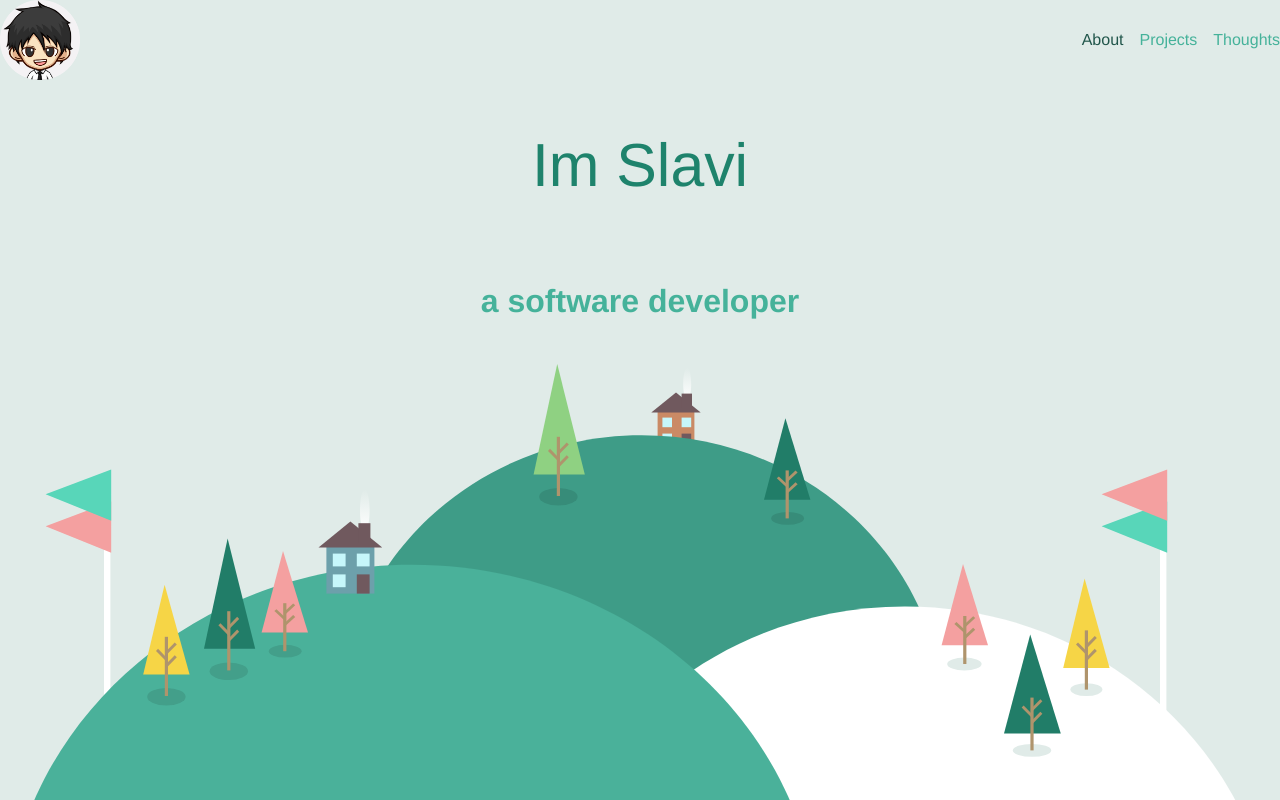
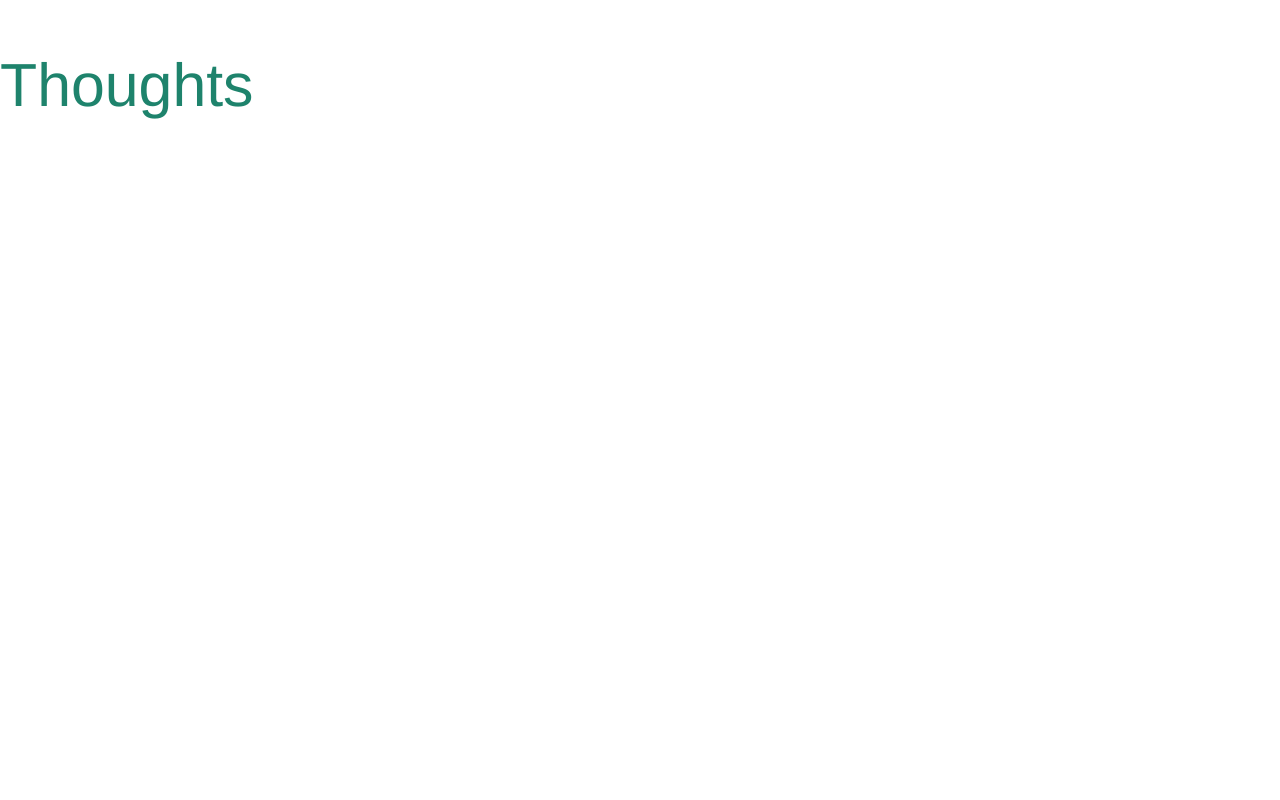
Before and after one commit to Slavi-Svec/portfolio-website, a React (Create React App) app in the folder portfolio/: page /thoughts in a window 1280 px wide. Shown: the top 800 px of the page. Built offline with nearby package versions, Linux system fonts and the light colour scheme.

Commit message:
Fix headings alignment

```diff
--- a/portfolio/public/index.html
+++ b/portfolio/public/index.html
@@ -3,6 +3,7 @@
   <head>
     <meta charset="utf-8" />
     <link rel="icon" href="%PUBLIC_URL%/faviconLogo.ico" />
+    <link href="https://fonts.googleapis.com/css2?family=Indie+Flower&display=swap" rel="stylesheet">
     <meta name="viewport" content="width=device-width, initial-scale=1" />
     <meta name="theme-color" content="#000000" />
     <meta
--- a/portfolio/src/App.js
+++ b/portfolio/src/App.js
@@ -13,11 +13,11 @@ import Text from './Components/Text/Text'
     <Router>
       <div>
         <Switch>
-          <Route path='/about'>
-            <About />
+          <Route path='/projects'>
+            <Projects />
           </Route>
-          <Route path='/users'>
-            <Users />
+          <Route path='/thoughts'>
+            <Thoughts />
           </Route>
           <Route path='/'>
             <HomePage />
@@ -28,12 +28,12 @@ import Text from './Components/Text/Text'
   )
 }
 
-function About() {
-  return <h2>About</h2>
+function Projects() {
+  return <h2>Projects</h2>
 }
 
-function Users() {
-  return <h2>Users</h2>
+function Thoughts() {
+  return <h2>Thoughts</h2>
 }
 
 export default App
--- a/portfolio/src/Components/Footer/styles.scss
+++ b/portfolio/src/Components/Footer/styles.scss
@@ -1,4 +1,4 @@
 .footer {
     background-color :#c5ded7;
-    padding-top: 184px;
+    padding-top: 150px;
 }
--- a/portfolio/src/Components/MessageButton/styles.scss
+++ b/portfolio/src/Components/MessageButton/styles.scss
@@ -1,7 +1,7 @@
 .messageButton {
     font-size: .8em;
     background: #45b29a;
-    padding: 2em 16em 1em 4em;
+    padding: 2em 6em 1em 3em;
     color: #1b7f69;
     text-decoration: none;
     margin: 1.5em 0 0;
--- a/portfolio/src/Components/Navigation/Navigation.jsx
+++ b/portfolio/src/Components/Navigation/Navigation.jsx
@@ -1,5 +1,6 @@
 import React from 'react'
 import { NavLink } from 'react-router-dom'
+import { Link } from "react-router-dom";
 import Image from '../Image/Image'
 import './styles.scss'
 import AvatarLogo from '../../Assets/AvatarLogo.png'
@@ -7,17 +8,19 @@ import AvatarLogo from '../../Assets/AvatarLogo.png'
 const Navigation = () => {
     return (
       <nav className="nav">
-        <Image className="nav__avatar" src={AvatarLogo}/>
+      <Link to="/">
+      <Image className="nav__avatar"   src={AvatarLogo}  />
+        </Link>
         <header>
           <ul className="nav__list">
             <li>
               <NavLink activeClassName="nav--active" className="nav__link" to='/'>About</NavLink>
             </li>
             <li>
-              <NavLink activeClassName="nav--active" className="nav__link" to='/about'>Projects</NavLink>
+              <NavLink activeClassName="nav--active" className="nav__link" to='/projects'>Projects</NavLink>
             </li>
             <li>
-              <NavLink activeClassName="nav--active" className="nav__link" to='/users'>Thoughts</NavLink>
+              <NavLink activeClassName="nav--active" className="nav__link" to='/thoughts'>Thoughts</NavLink>
             </li>
           </ul>
         </header>
--- a/portfolio/src/Components/Text/styles.scss
+++ b/portfolio/src/Components/Text/styles.scss
@@ -1,3 +1,16 @@
+titletext {
+    // color: #1e836c;
+    color: #45b29a;
+    font-size: 5.8em;
+    font-weight: 400;
+    font-family: 'Indie Flower', cursive;
+}
+titledetail {
+    color: #45b29a;
+    font-size: 140%;
+    font-weight: 400;
+}
+
 h2 {
     color: #1e836c;
     font-size: 3.8em;
--- a/portfolio/src/Pages/HomePage/HomePage.jsx
+++ b/portfolio/src/Pages/HomePage/HomePage.jsx
@@ -7,6 +7,7 @@ import Text from '../../Components/Text/Text'
 import Footer from '../../Components/Footer/Footer'
 import MessageButton from '../../Components/MessageButton/MessageButton'
 import Landscape from '../../Assets/Landscape.svg'
+// import GitHub from '../../Assets/gitHub.png'
 
 const HomePage = () => {
     return (
@@ -14,8 +15,8 @@ const HomePage = () => {
             <div className="home__section">
                 <Navigation />
                 <section className="home__description">
-                    <Text text="Im Slavi" variant="h2" />
-                    <Text text="a software developer" variant="h3" />
+                    <Text text="Im Slavi." variant="titletext" />
+                    <Text text="a software developer." variant="titledetail" />
                     <Image className="home__landscape" src={Landscape} />
                 </section>
             </div>
@@ -30,8 +31,9 @@ const HomePage = () => {
                 <Text text="more detais" variant="p" />
             </section>
             <section className="home__description">
-                <MessageButton heading="Message Me"/>
+                 <MessageButton heading="Message Me"/>
             </section>
+            {/* <Image className="home__GitHub" src={GitHub} /> */}
             <Footer footer="this is a footer" />
         </section>
     )
--- a/portfolio/src/Pages/HomePage/styles.scss
+++ b/portfolio/src/Pages/HomePage/styles.scss
@@ -9,13 +9,17 @@
     }
 
     &__description {
+        margin-top: 8%;
         display: flex;
         flex-direction: column;
         align-items: center;
         justify-content: center;
+        min-height: 20vh;
     }
 
     &__landscape {
-        width: 100%;
+        width: 65%;
+        margin-top: 90px;
     }
+
 }
```
Also changed, not shown: portfolio/src/Assets/GitHub.png (added).
